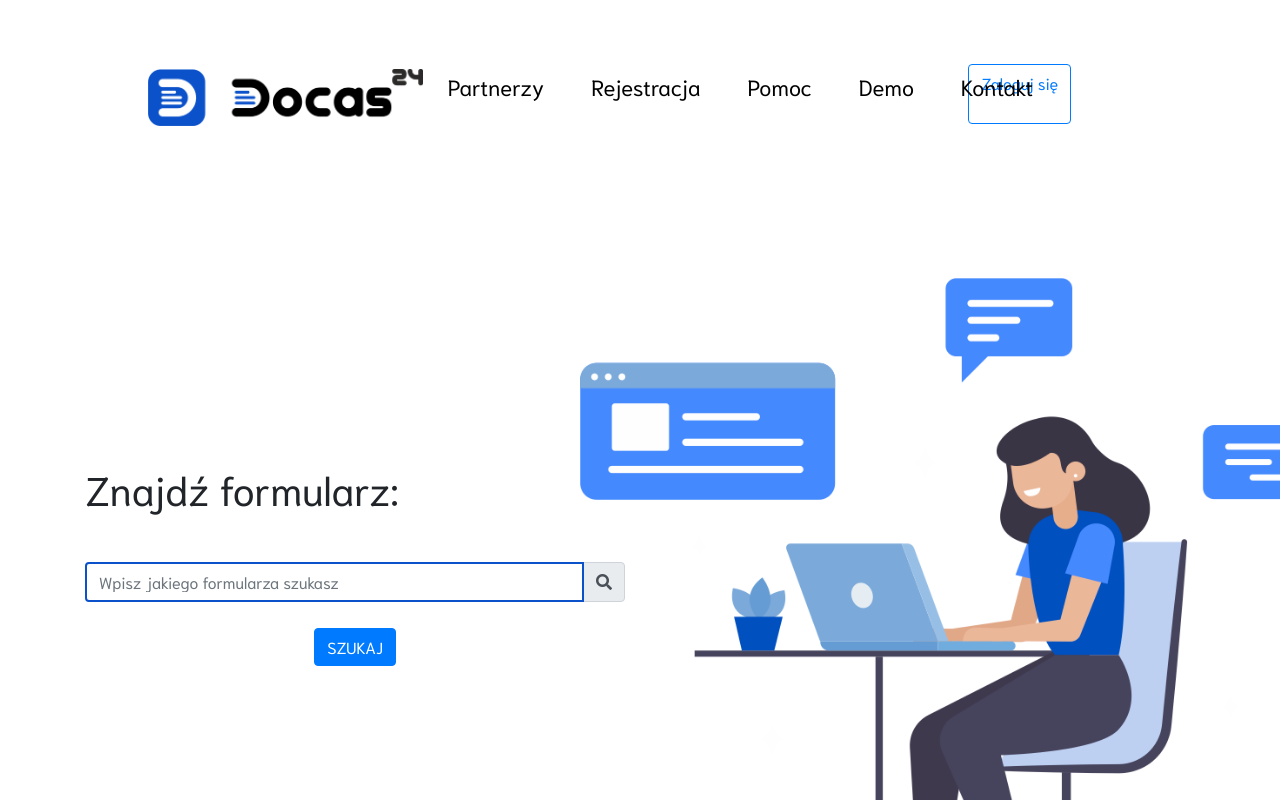
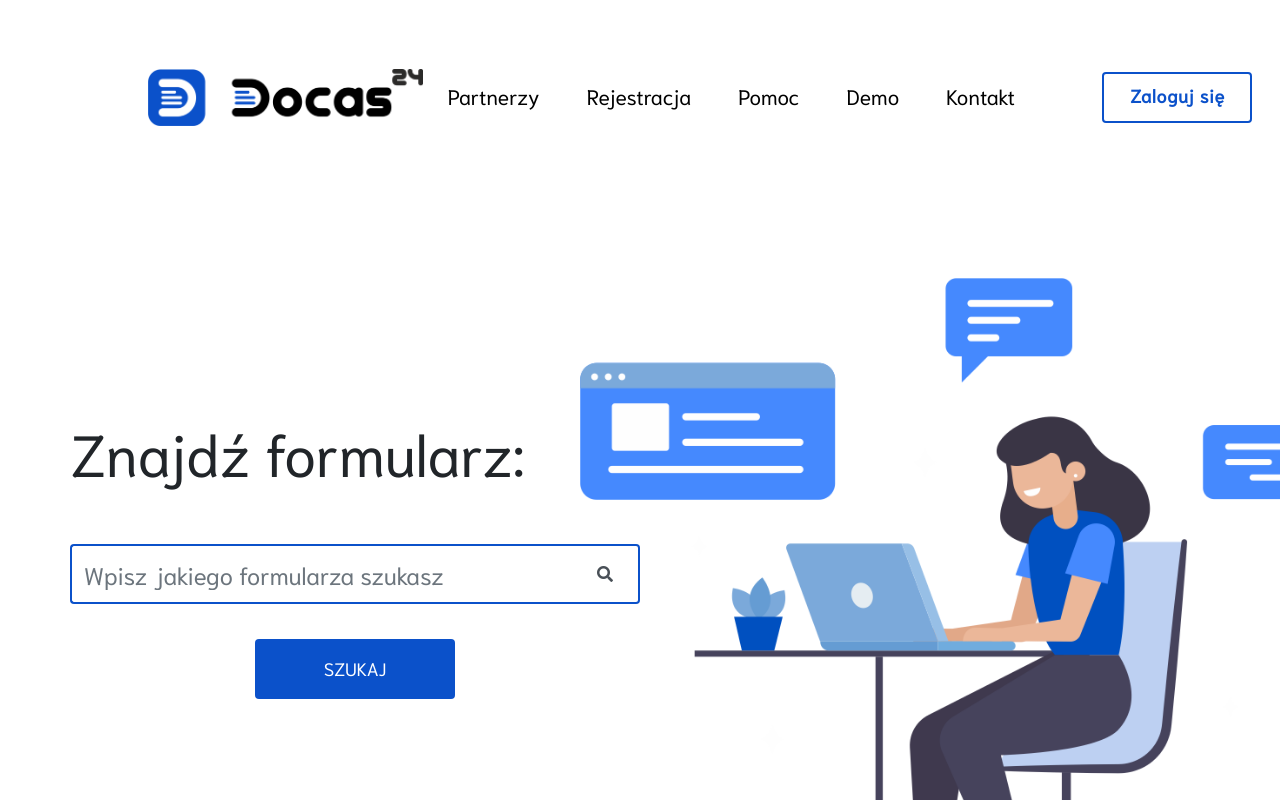
Before and after one commit to maciekbe1/Docas24, a React (Create React App) app in the folder client/: page / in a window 1280 px wide. Shown: the top 800 px of the page. Built offline with nearby package versions, Linux system fonts and the light colour scheme.

Commit message:
Add styles

```diff
--- a/client/src/components/Header.js
+++ b/client/src/components/Header.js
@@ -30,7 +30,7 @@ const Header = (props) => {
                         <NavLink activeClassName="selected" to="/pages/contact">Kontakt</NavLink>
                     </li>
                 </ul>
-                        <a className="btn btn-outline-primary" href="https://b2ng.bpower2.com/index.php/site/login">Zaloguj się</a>
+                        <a className="btn btn-outline-primary log-in" href="https://b2ng.bpower2.com/index.php/site/login">Zaloguj się</a>
             </nav>
         </header>
     )
--- a/client/src/styles/header.css
+++ b/client/src/styles/header.css
@@ -5,8 +5,8 @@ nav {
     height: 60px;
 }
 nav a {
-    font-size: 22px;
-    line-height: 40px;
+    font-size: 21px;
+    line-height: 60px;
 }
 .logo {
     width: 275px;
@@ -18,3 +18,14 @@ nav a {
 .nav-item li:last-child {
     padding: 0;
 }
+.log-in {
+    width: 150px;
+    height: 51px;
+    margin: 8px 0 0 134px;
+    line-height: 30px;
+    font-size: 18px;
+    font-weight: bold;
+    letter-spacing: .8px;
+    border: 2px solid #0b51ca;
+    color: #0b51ca;
+}
--- a/client/src/styles/home.css
+++ b/client/src/styles/home.css
@@ -10,16 +10,29 @@
 .block-find-form {
     display: flex;
     flex-direction: column;
-    justify-content: center;
+    padding: 192px 0;
 }
 
 .docas-find-form-button {
-    margin: 0 auto;
-    margin-top: 10px;
+    height: 60px;
+    width: 200px;
+    margin: 19px auto;
+    background-color: #0b51ca;
+    border: none;
+    font-size: 18px;
 }
 
 .block-find-form h1 {
-    margin-bottom: 50px;
+    font-size: 58px;
+    margin-bottom: 58px;
+}
+
+.block-last-form {
+    margin-top: 177px;
+}
+
+.block-last-form h2 {
+    font-size: 48px;
 }
 .square {
     width: 570px;
--- a/client/src/styles/main.css
+++ b/client/src/styles/main.css
@@ -34,6 +34,15 @@ a:hover {
     text-align: center;
 }
 .docas-input {
-    height: 40px;
+    height: 60px;
     border: 2px solid #0b51ca;
+    border-right: none;
+    font-size: 24px;
 }
+
+.input-group-text {
+    width: 55px;
+    background: no-repeat;
+    border: 2px solid #0b51ca;
+    border-left: none;
+}
```
